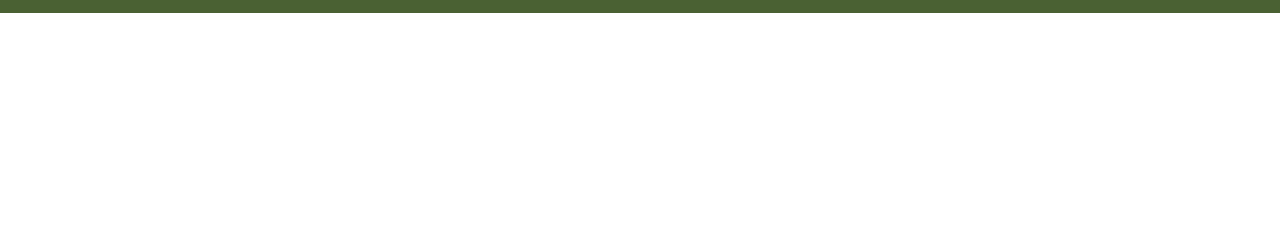
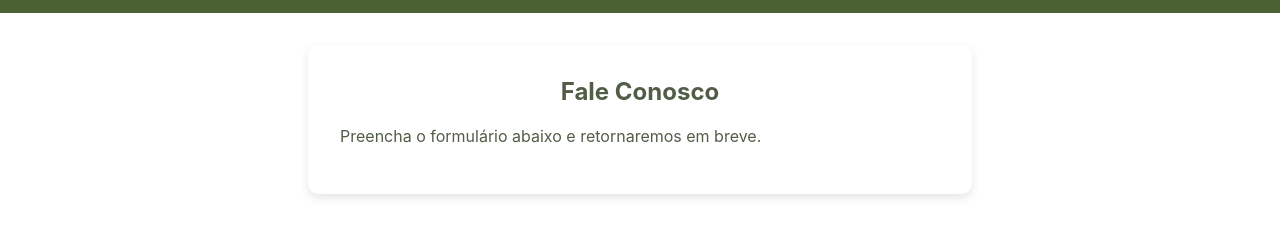
Before and after one commit to MarcosJr62/trabalho-dev.web, a plain HTML site: page tela-contato/index.html in a window 1280 px wide. Shown: the part 89-326 px from the top of the page. Drawn offline with Linux system fonts and the light colour scheme.

Commit message:
conteúdo principal (main + section) style e index

```diff
--- a/tela-contato/index.html
+++ b/tela-contato/index.html
@@ -18,5 +18,13 @@
       class="logo">
     <h1>Contato</h1> <!-- título principal do cabeçalho -->
   </header>
+  <!-- conteúdo principal da página -->
+<main>
+  <!-- seção para o formulário -->
+  <section id="contato">
+    <h2>Fale Conosco</h2>
+    <p>Preencha o formulário abaixo e retornaremos em breve.</p>
+  </section>
+</main>
 </body>
 </html>
--- a/tela-contato/style.css
+++ b/tela-contato/style.css
@@ -24,3 +24,24 @@ header h1 { /* título principal do cabeçalho */
   font-size: 1.5rem;
   font-weight: bold;
 }
+
+main { /* conteúdo principal da página */
+  display: flex;
+  justify-content: center;
+  align-items: center;
+  padding: 2rem;
+}
+
+section { /* bloco de conteúdo em formato de card */
+  background: white;
+  padding: 2rem;
+  border-radius: 10px;
+  max-width: 600px;
+  width: 100%;
+  box-shadow: 0 4px 10px rgba(0,0,0,0.1);
+}
+
+h1, h2 { /* títulos */
+  margin-top: 0;
+  text-align: center;
+}
```
